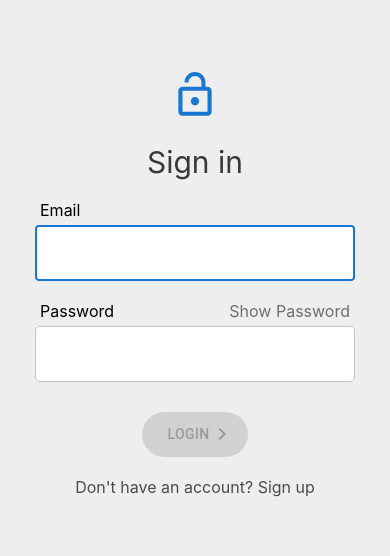
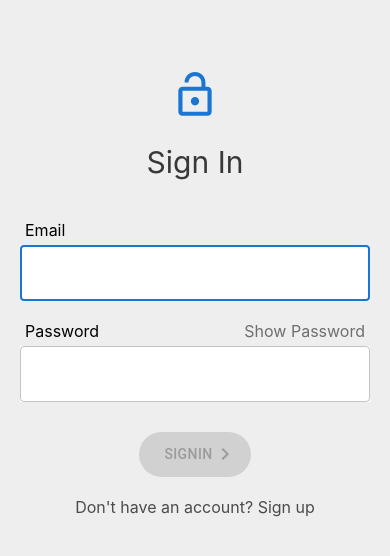
Before and after one commit to misakowatanabe/fullstack-todo, a React (Create React App) app: page /#/signin in a window 390 px wide. Shown: the top 556 px of the page. Built offline with nearby package versions, Linux system fonts and the light colour scheme; no server answers.

Commit message:
made signin and signup components responsive, and made reusable container components

```diff
--- /dev/null
+++ b/src/components/SigninSignupContainer.js
@@ -0,0 +1,20 @@
+import React from "react";
+import LoginIcon from "../components/LoginIcon";
+import { Box } from "@mui/system";
+
+export default function SigninSignupContainer({ children, title }) {
+  return (
+    <div className="Login">
+      <LoginIcon />
+      <div className="login-title">{title}</div>
+      <Box
+        sx={{
+          display: "flex",
+          justifyContent: "center",
+        }}
+      >
+        {children}
+      </Box>
+    </div>
+  );
+}
--- a/src/signin/Signin.js
+++ b/src/signin/Signin.js
@@ -1,10 +1,10 @@
 import React, { useState } from "react";
 import { NavLink } from "react-router-dom";
 import { getAuth, signInWithEmailAndPassword } from "firebase/auth";
+import SigninSignupContainer from "../components/SigninSignupContainer";
 import SigninEmail from "./SigninEmail";
 import SigninPassword from "./SigninPassword";
 import Button1 from "../components/Button1";
-import LoginIcon from "../components/LoginIcon";
 
 export default function Signin() {
   const [email, setEmail] = useState("");
@@ -30,16 +30,14 @@ export default function Signin() {
   }
 
   return (
-    <div className="Login">
-      <LoginIcon />
-      <div className="login-title">Sign in</div>
+    <SigninSignupContainer title={"Sign In"}>
       <form noValidate autoComplete="off" onSubmit={handleSubmit}>
         <div className="register-error-message">{responseData}</div>
         <SigninEmail email={email} setEmail={setEmail} />
         <SigninPassword password={password} setPassword={setPassword} />
         <div className="login-button">
           <Button1 type="submit" disabled={!validateForm()}>
-            Login
+            Signin
           </Button1>
         </div>
         <NavLink to={`/signup`}>
@@ -48,6 +46,6 @@ export default function Signin() {
           </div>
         </NavLink>
       </form>
-    </div>
+    </SigninSignupContainer>
   );
 }
--- a/src/signup/Signup.js
+++ b/src/signup/Signup.js
@@ -7,11 +7,11 @@ import {
 } from "firebase/auth";
 import { getFirestore } from "firebase/firestore";
 import { doc, setDoc } from "firebase/firestore";
+import SigninSignupContainer from "../components/SigninSignupContainer";
 import SignupName from "./SignupName";
 import SignupEmail from "./SignupEmail";
 import SignupPassword from "./SignupPassword";
 import Button1 from "../components/Button1";
-import LoginIcon from "../components/LoginIcon";
 import { nanoid } from "nanoid";
 
 export default function Signup() {
@@ -77,9 +77,7 @@ export default function Signup() {
   }
 
   return (
-    <div className="Login">
-      <LoginIcon />
-      <div className="login-title">Sign up</div>
+    <SigninSignupContainer title={"Sign In"}>
       <form noValidate autoComplete="off" onSubmit={handleSubmit}>
         <div className="register-error-message">{responseData}</div>
         <SignupName name={name} setName={setName} />
@@ -101,6 +99,6 @@ export default function Signup() {
           </div>
         </NavLink>
       </form>
-    </div>
+    </SigninSignupContainer>
   );
 }
--- a/src/style/App.css
+++ b/src/style/App.css
@@ -126,8 +126,8 @@ a:-webkit-any-link {
 }
 
 .Login form {
-  margin: 0 auto;
-  max-width: 320px;
+  margin: 0 15px;
+  width: 350px;
 }
 
 .login-button {
```
